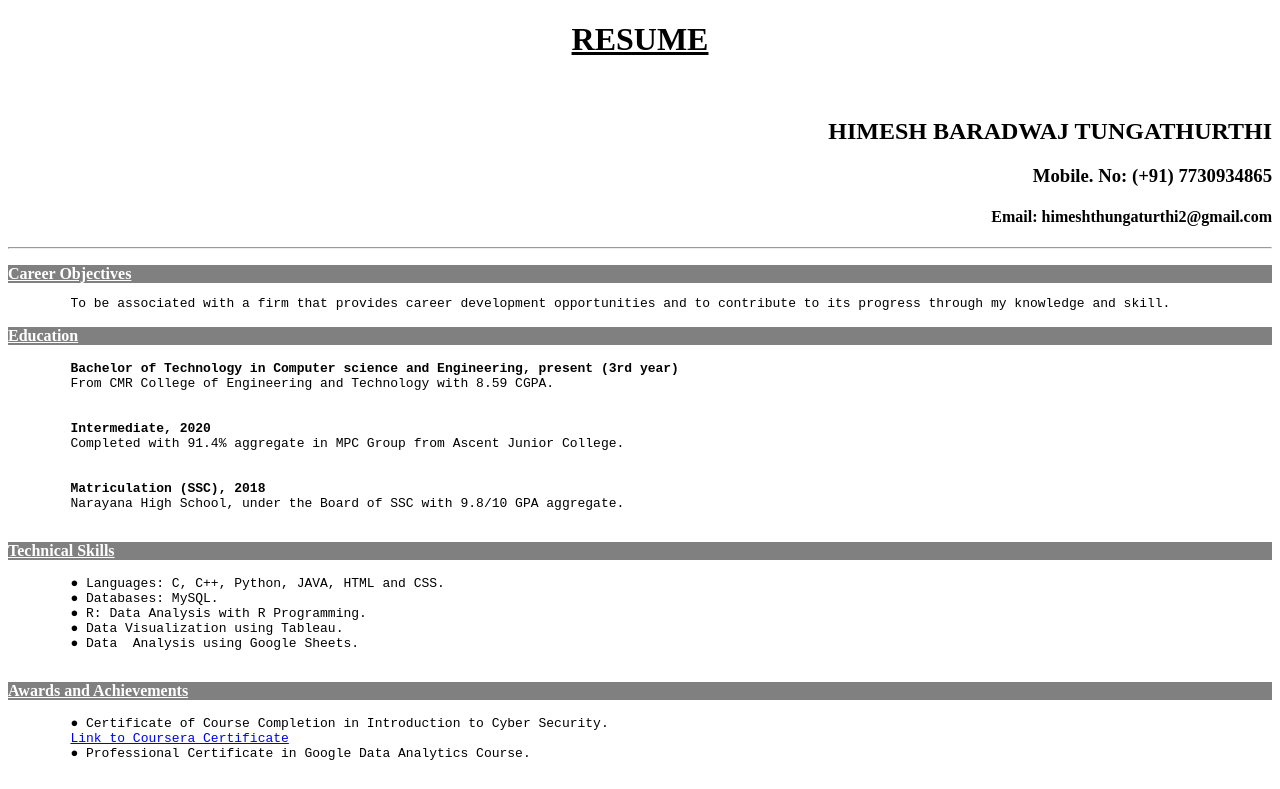
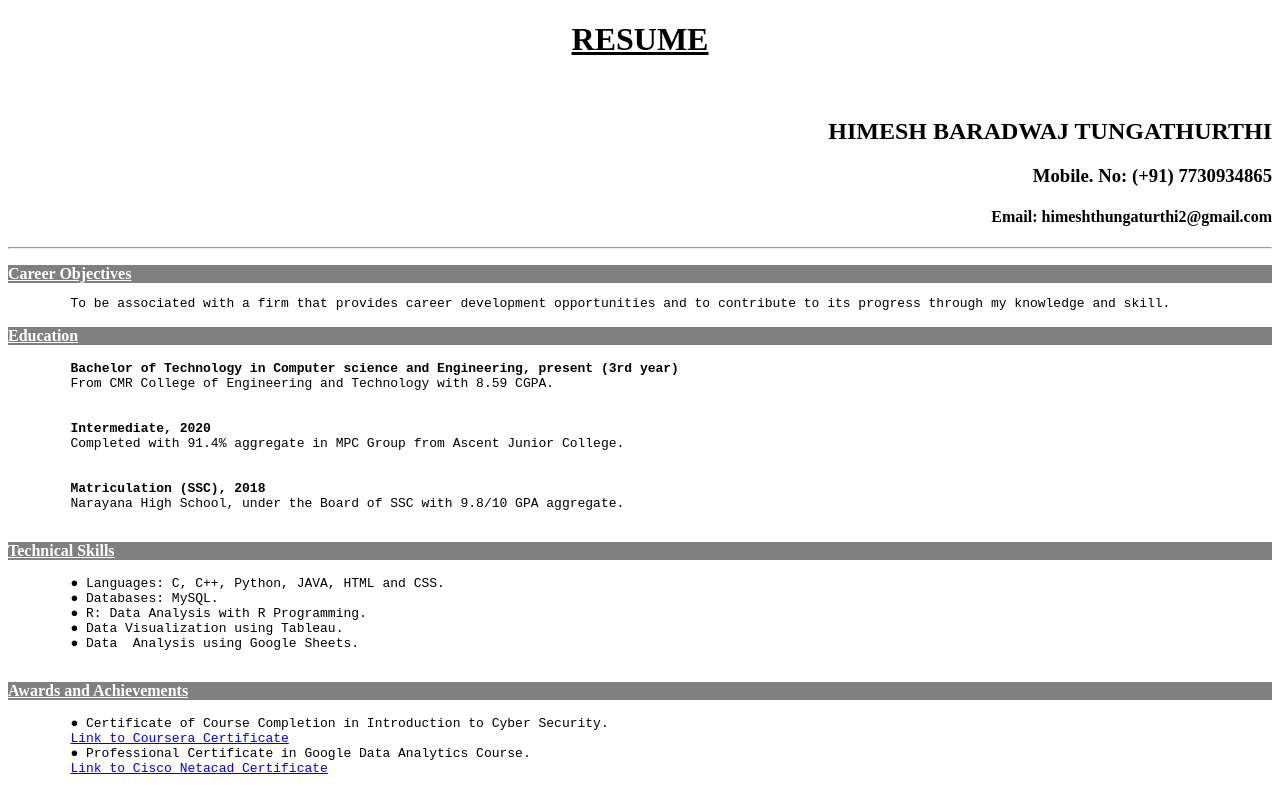
Before and after one commit to Himesh-7/mern-stack, a plain HTML site: page Resume.html in a window 1280 px wide. Shown: the top 789 px of the page. Drawn offline with Linux system fonts and the light colour scheme.

Commit message:
relative path added

```diff
--- a/Resume.html
+++ b/Resume.html
@@ -66,6 +66,7 @@
         ● Certificate of Course Completion in Introduction to Cyber Security.
         <a href="https://www.coursera.org/account/accomplishments/verify/AZP6VQ5VGZRR" target="_blank">Link to Coursera Certificate</a>
         ● Professional Certificate in Google Data Analytics Course.
+        <a href="C:\Users\himmi\OneDrive\Documents\Data Analysis-Tata Strive Google\Himesh BaradwajCMR COLLEGE OF E-CyberEvent_2022_-certificate.pdf" target="_blank">Link to Cisco Netacad Certificate</a>
     </pre>
     <p>
         <div style="background :gray;color:white;padding:0px;"><u><b>Personal Skills</b></u></div>
```
